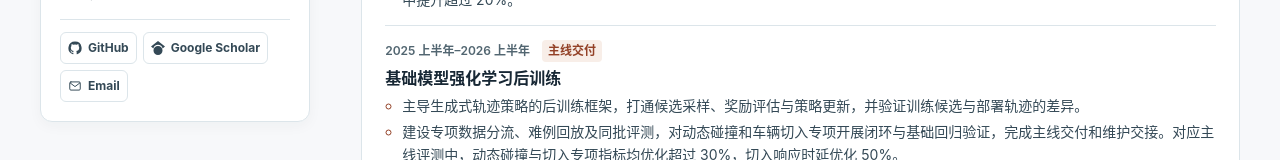
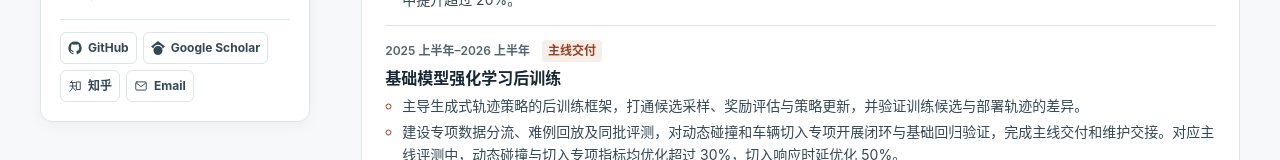
Before and after one commit to HzcIrving/HzcIrving.github.io, a plain HTML site: page index.html in a window 1280 px wide. Shown: the part 539-699 px from the top of the page. Drawn offline with Linux system fonts and the light colour scheme.

Commit message:
Add Zhihu profile link below personal introduction

```diff
--- a/index.html
+++ b/index.html
@@ -59,6 +59,7 @@
       <div class="profile-links">
         <a class="profile-link" href="https://github.com/HzcIrving" target="_blank" rel="noopener"><svg class="icon" aria-hidden="true"><use href="assets/icons.svg#github"></use></svg>GitHub</a>
         <a class="profile-link" href="https://scholar.google.com/citations?user=4096bYcAAAAJ&amp;hl=zh-CN" target="_blank" rel="noopener"><svg class="icon" aria-hidden="true"><use href="assets/icons.svg#scholar"></use></svg>Google Scholar</a>
+        <a class="profile-link" href="https://www.zhihu.com/people/he-xiao-bai-61-42" target="_blank" rel="noopener"><svg class="icon" viewBox="0 0 24 24" aria-hidden="true"><path d="M7 3 4 7m1-1h7M3 12h10M8 6v6c0 4-2 7-5 9m5-7 5 6M15 5h6v13h-6z"></path></svg><span lang="zh-CN">知乎</span><span lang="en">Zhihu</span></a>
         <a class="profile-link" href="mailto:irvinghe1518@gmail.com"><svg class="icon" aria-hidden="true"><use href="assets/icons.svg#mail"></use></svg>Email</a>
       </div>
     </aside>
```
